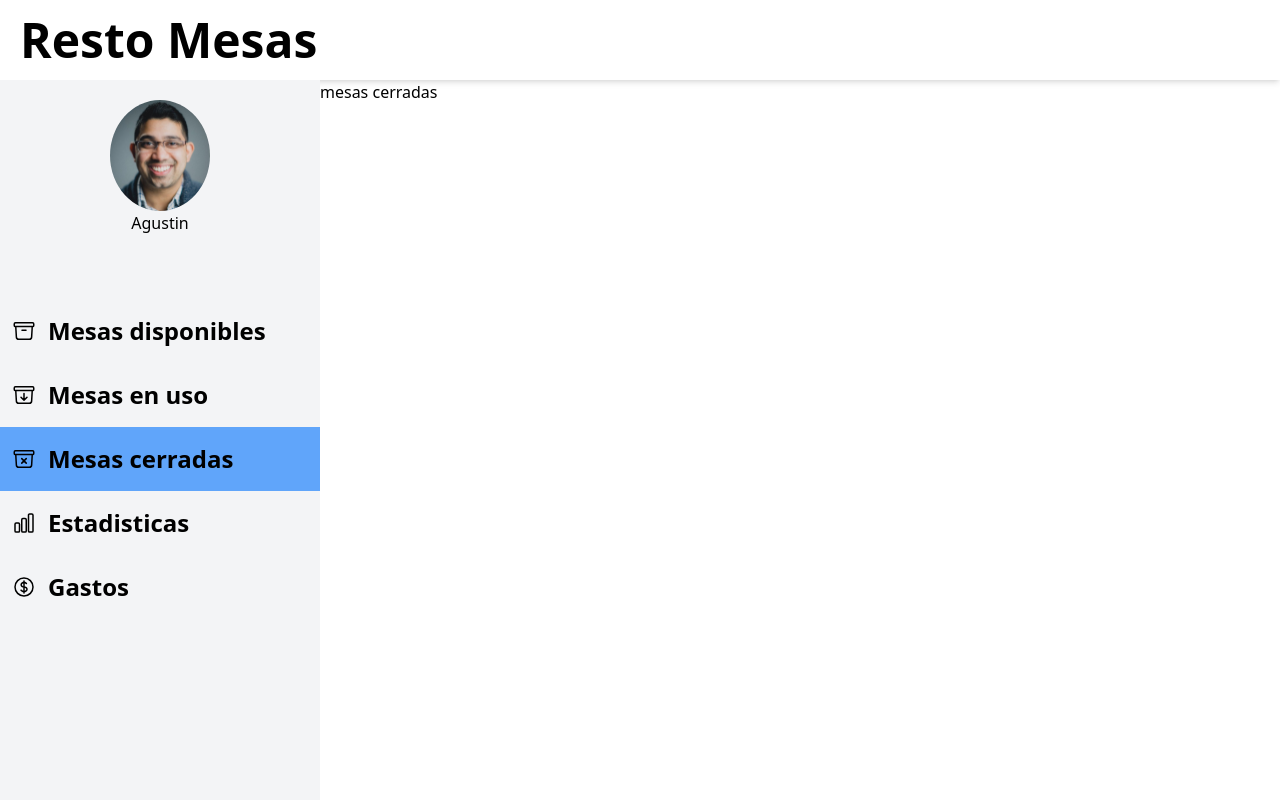
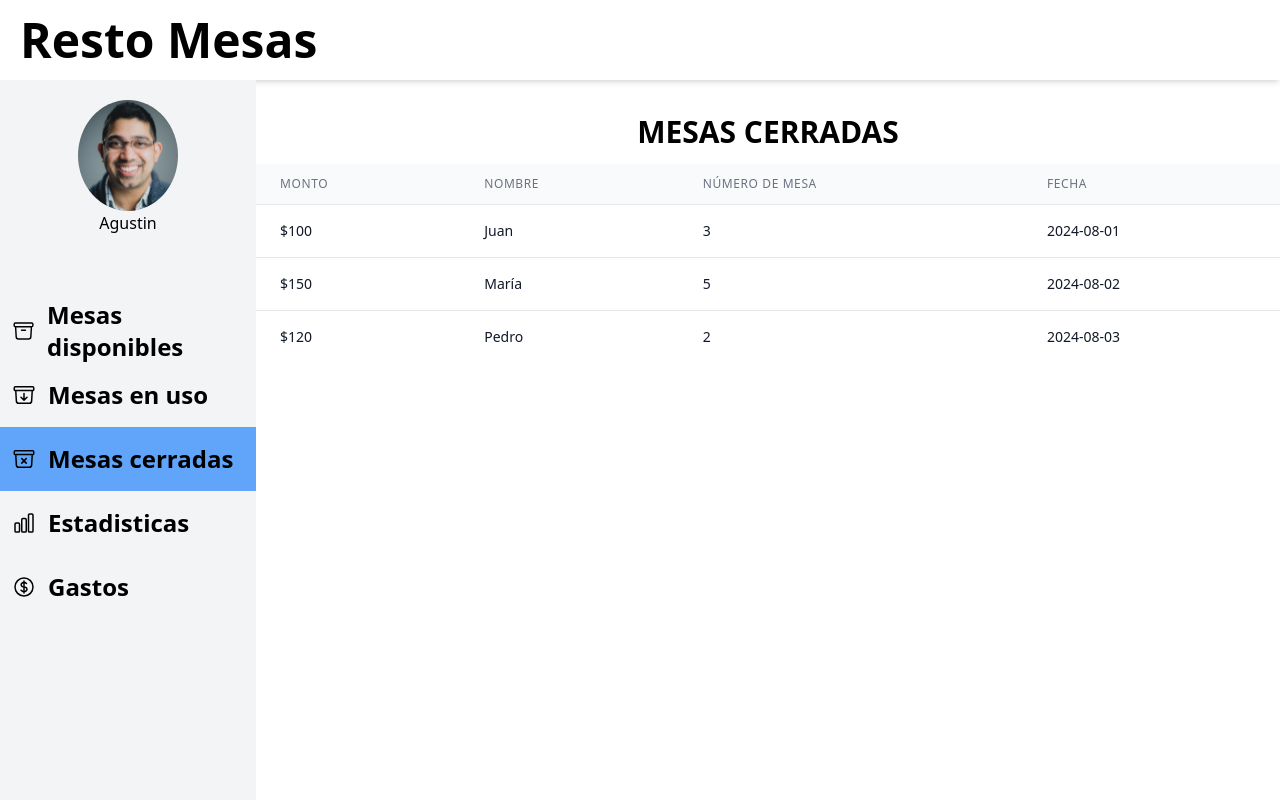
Before and after one commit to Soyagvs/my-app, a Next.js app: page /users/dashboard/closed-tables in a window 1280 px wide. Shown: the top 800 px of the page. Built offline with nearby package versions, Linux system fonts and the light colour scheme.

Commit message:
create page for closed tables and component table for dates

```diff
--- a/src/app/users/dashboard/bills/page.jsx
+++ b/src/app/users/dashboard/bills/page.jsx
@@ -1,6 +1,6 @@
 export default function BillsPage() {
     return (
-        <main>
+        <main className="h-screen w-full flex flex-col justify-start items-center">
             gastos
         </main>
     )
--- a/src/app/users/dashboard/closed-tables/page.jsx
+++ b/src/app/users/dashboard/closed-tables/page.jsx
@@ -1,7 +1,14 @@
+import { DateTable } from "@/ui/DateTable";
+
 export default function ClosedTablesPage() {
     return (
-        <main>
-            mesas cerradas
+        <main className="h-screen w-full flex flex-col justify-start items-center">
+            <div className="h-16 flex justify-center items-center gap-20 mt-5">
+                <div>
+                    <h2 className="text-3xl font-semibold uppercase">Mesas cerradas</h2>
+                </div>
+            </div>
+            <DateTable />
         </main>
     )
 }
--- a/src/app/users/dashboard/settings/page.jsx
+++ b/src/app/users/dashboard/settings/page.jsx
@@ -1,6 +1,6 @@
 export default function SettingsPage (){
     return(
-        <main>
+        <main className="h-screen w-full flex flex-col justify-start items-center">
             esto es configuraciones
         </main>
     )
--- a/src/app/users/dashboard/statistics/page.jsx
+++ b/src/app/users/dashboard/statistics/page.jsx
@@ -1,6 +1,6 @@
 export default function StatisticsPage (){
     return(
-        <main>
+        <main className="h-screen w-full flex flex-col justify-start items-center">
             estadisticas
         </main>
     )
--- /dev/null
+++ b/src/ui/DateTable.jsx
@@ -0,0 +1,69 @@
+export const DateTable = () => {
+  return (
+      <div className="w-full">
+          <table className="w-full divide-y divide-gray-200">
+              <thead className="bg-gray-50">
+                  <tr>
+                      <th scope="col" className="px-6 py-3 text-left text-xs font-medium text-gray-500 uppercase tracking-wider">
+                          Monto
+                      </th>
+                      <th scope="col" className="px-6 py-3 text-left text-xs font-medium text-gray-500 uppercase tracking-wider">
+                          Nombre
+                      </th>
+                      <th scope="col" className="px-6 py-3 text-left text-xs font-medium text-gray-500 uppercase tracking-wider">
+                          Número de Mesa
+                      </th>
+                      <th scope="col" className="px-6 py-3 text-left text-xs font-medium text-gray-500 uppercase tracking-wider">
+                          Fecha
+                      </th>
+                  </tr>
+              </thead>
+              <tbody className="bg-white divide-y divide-gray-200">
+                  <tr>
+                      <td className="px-6 py-4 whitespace-nowrap">
+                          <div className="text-sm text-gray-900">$100</div>
+                      </td>
+                      <td className="px-6 py-4 whitespace-nowrap">
+                          <div className="text-sm text-gray-900">Juan</div>
+                      </td>
+                      <td className="px-6 py-4 whitespace-nowrap">
+                          <div className="text-sm text-gray-900">3</div>
+                      </td>
+                      <td className="px-6 py-4 whitespace-nowrap">
+                          <div className="text-sm text-gray-900">2024-08-01</div>
+                      </td>
+                  </tr>
+                  <tr>
+                      <td className="px-6 py-4 whitespace-nowrap">
+                          <div className="text-sm text-gray-900">$150</div>
+                      </td>
+                      <td className="px-6 py-4 whitespace-nowrap">
+                          <div className="text-sm text-gray-900">María</div>
+                      </td>
+                      <td className="px-6 py-4 whitespace-nowrap">
+                          <div className="text-sm text-gray-900">5</div>
+                      </td>
+                      <td className="px-6 py-4 whitespace-nowrap">
+                          <div className="text-sm text-gray-900">2024-08-02</div>
+                      </td>
+                  </tr>
+                  <tr>
+                      <td className="px-6 py-4 whitespace-nowrap">
+                          <div className="text-sm text-gray-900">$120</div>
+                      </td>
+                      <td className="px-6 py-4 whitespace-nowrap">
+                          <div className="text-sm text-gray-900">Pedro</div>
+                      </td>
+                      <td className="px-6 py-4 whitespace-nowrap">
+                          <div className="text-sm text-gray-900">2</div>
+                      </td>
+                      <td className="px-6 py-4 whitespace-nowrap">
+                          <div className="text-sm text-gray-900">2024-08-03</div>
+                      </td>
+                  </tr>
+              </tbody>
+          </table>
+      </div>
+
+  )
+}
```
